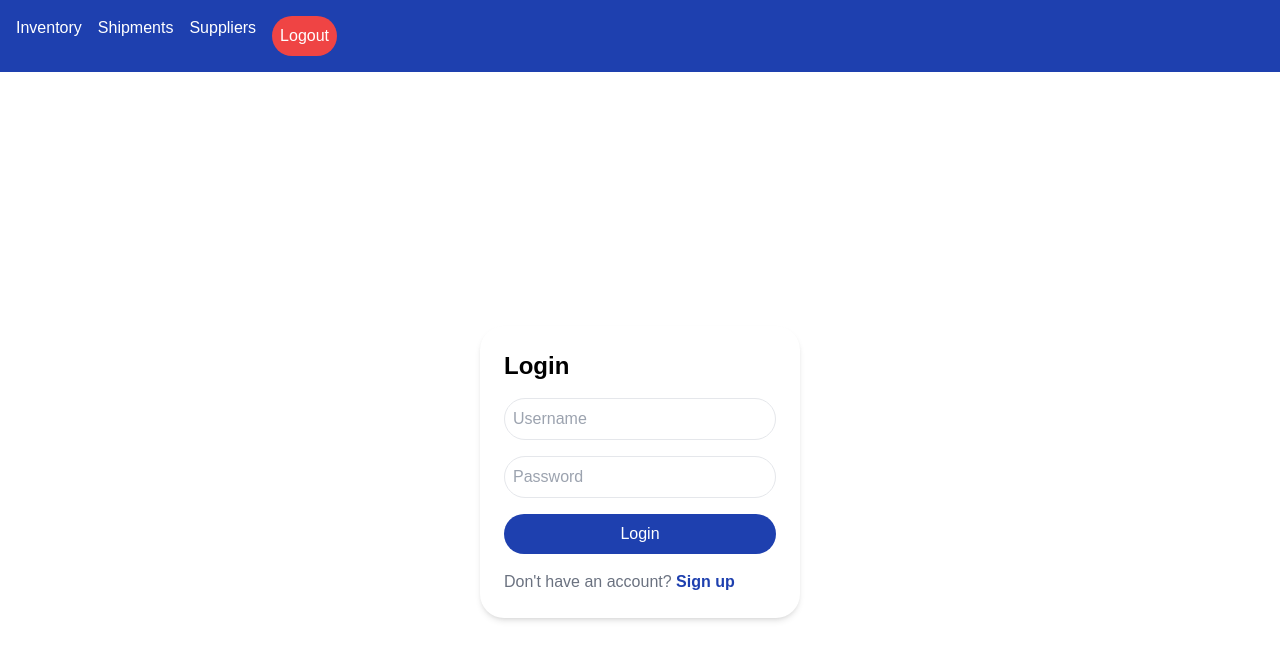
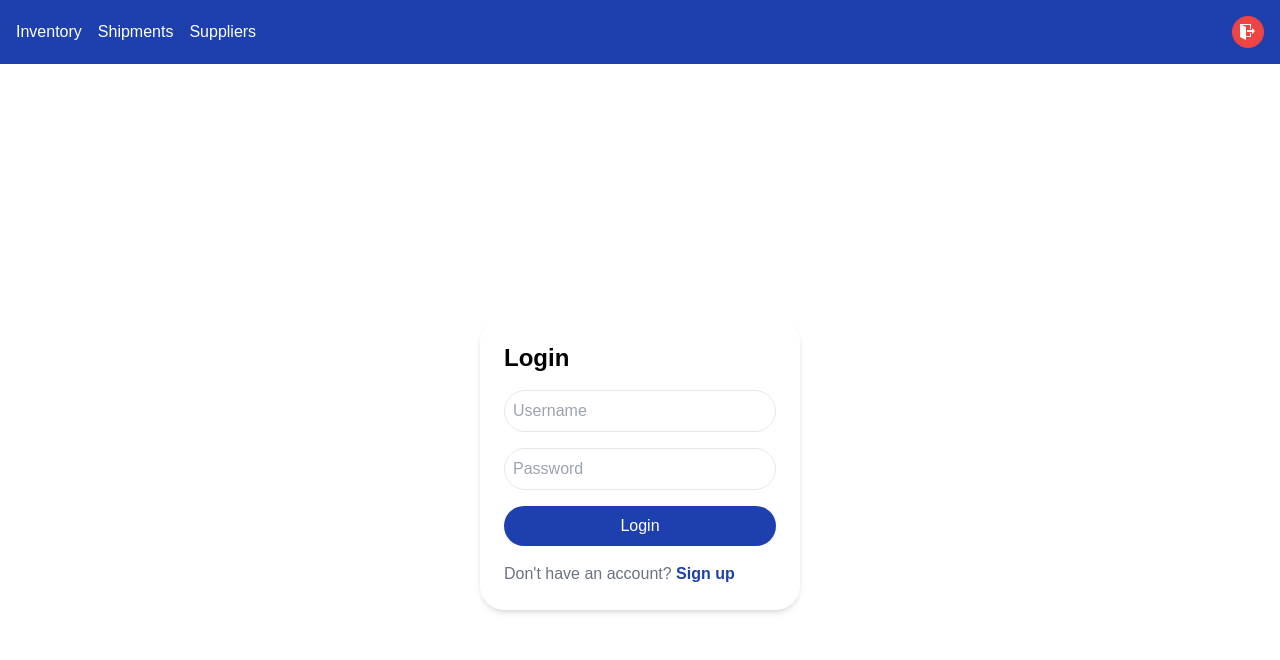
Before and after one commit to iamharnad/supply-chain-singal-x-assesment, a React (Create React App) app: page /login in a window 1280 px wide. Shown: the top 660 px of the page. Built offline with nearby package versions, Linux system fonts and the light colour scheme; sample sign-in values are in the browser's storage.

Commit message:
added icons

```diff
--- a/package.json
+++ b/package.json
@@ -11,6 +11,7 @@
     "react": "^18.3.1",
     "react-dom": "^18.3.1",
     "react-helmet": "^6.1.0",
+    "react-icons": "^5.2.1",
     "react-router-dom": "^6.23.1",
     "react-scripts": "5.0.1",
     "react-toastify": "^10.0.5",
--- a/src/App.js
+++ b/src/App.js
@@ -18,6 +18,7 @@
 import { AuthContext, AuthProvider } from './contexts/AuthContext';
 import { ToastContainer } from 'react-toastify';
 import 'react-toastify/dist/ReactToastify.css';
+import { ImExit } from 'react-icons/im';
 
 const ProtectedRoute = ({ children }) => {
   const { isAuthenticated } = useContext(AuthContext);
@@ -43,9 +44,9 @@
   return (
     <button
       onClick={handleLogout}
-      className='bg-red-500 text-white p-2 rounded-3xl'
+      className='bg-red-500 text-white p-2 rounded-3xl hover:bg-red-900'
     >
-      Logout
+      <ImExit />
     </button>
   );
 };
@@ -56,7 +57,7 @@
       <BrowserRouter>
         <ToastContainer />
         <nav className='bg-blue-800 p-4 text-white'>
-          <div className='container mx-auto'>
+          <div className='container mx-auto flex justify-between items-center'>
             <ul className='flex space-x-4'>
               <AuthContext.Consumer>
                 {({ isAuthenticated }) =>
@@ -98,14 +99,22 @@
                           Suppliers
                         </NavLink>
                       </li>
-                      <li className='ml-auto'>
-                        <LogoutButton />
-                      </li>
                     </>
                   ) : null
                 }
               </AuthContext.Consumer>
             </ul>
+            <AuthContext.Consumer>
+              {({ isAuthenticated }) =>
+                isAuthenticated ? (
+                  <ul className='flex space-x-4'>
+                    <li className='ml-auto'>
+                      <LogoutButton />
+                    </li>
+                  </ul>
+                ) : null
+              }
+            </AuthContext.Consumer>
           </div>
         </nav>
         <div className='container mx-auto'>
--- a/src/components/Inventory.js
+++ b/src/components/Inventory.js
@@ -1,6 +1,8 @@
 import React, { useContext, useState } from 'react';
 import { InventoryContext } from '../contexts/InventoryContext';
 import { Helmet } from 'react-helmet';
+import { MdEdit } from 'react-icons/md';
+import { MdDelete } from 'react-icons/md';
 
 const ITEMS_PER_PAGE = 4; // Define the number of items per page
 
@@ -121,13 +123,13 @@
                   onClick={() => handleEditItem(item)}
                   className='border text-blue-800 bg-gray-300 border-gray-300 p-2 mr-2 mb-2 px-5 rounded-3xl hover:bg-gray-400 hover:text-blue-800 shadow'
                 >
-                  Edit
+                  <MdEdit />
                 </button>
                 <button
                   onClick={() => removeItem(item.id)}
                   className='bg-red-500 text-white p-2 mr-2 mb-2 px-5  rounded-3xl'
                 >
-                  Remove
+                  <MdDelete />
                 </button>
               </div>
             </div>
--- a/src/components/Shipments.js
+++ b/src/components/Shipments.js
@@ -1,6 +1,9 @@
 import React, { useContext, useState } from 'react';
 import { ShipmentContext } from '../contexts/ShipmentContext';
 import { Helmet } from 'react-helmet';
+import { MdEdit } from 'react-icons/md';
+import { FaCheck } from 'react-icons/fa';
+import { FaClock } from 'react-icons/fa6';
 
 const ITEMS_PER_PAGE = 4; // Define the number of items per page
 
@@ -136,7 +139,7 @@
                   onClick={() => handleEditShipment(shipment)}
                   className='border text-blue-800 bg-gray-300 border-gray-300 p-2 mr-2 mb-2 px-5 rounded-3xl hover:bg-gray-400 hover:text-blue-800 shadow'
                 >
-                  Edit
+                  <MdEdit />
                 </button>
                 <button
                   onClick={() =>
@@ -147,7 +150,7 @@
                   }
                   className='bg-green-500 text-white p-2 mr-2 mb-2 px-5  rounded-3xl'
                 >
-                  Mark as Delivered
+                  <FaCheck />
                 </button>
                 <button
                   onClick={() =>
@@ -158,7 +161,7 @@
                   }
                   className='bg-red-500 text-white p-2 mr-2 mb-2 px-5  rounded-3xl'
                 >
-                  Mark as Delayed
+                  <FaClock />
                 </button>
               </div>
             </div>
--- a/src/components/Suppliers.js
+++ b/src/components/Suppliers.js
@@ -1,6 +1,8 @@
 import React, { useContext, useState } from 'react';
 import { SupplierContext } from '../contexts/SupplierContext';
 import { Helmet } from 'react-helmet';
+import { MdEdit } from 'react-icons/md';
+import { MdDelete } from 'react-icons/md';
 
 const Suppliers = () => {
   const { suppliers, addSupplier, updateSupplier, removeSupplier } =
@@ -126,13 +128,13 @@
                     onClick={() => handleEditSupplier(supplier)}
                     className='border text-blue-800 bg-gray-300 border-gray-300 p-2 mr-2 mb-2 px-5 rounded-3xl hover:bg-gray-400 hover:text-blue-800 shadow'
                   >
-                    Edit
+                    <MdEdit />
                   </button>
                   <button
                     onClick={() => removeSupplier(supplier.id)}
                     className='bg-red-500 text-white p-2 mr-2 mb-2 px-6  rounded-3xl hover:bg-red-800'
                   >
-                    Remove
+                    <MdDelete />
                   </button>
                 </div>
               )}
```
Also changed, not shown: 1 other file (tests, documents, lock files or other folders).
